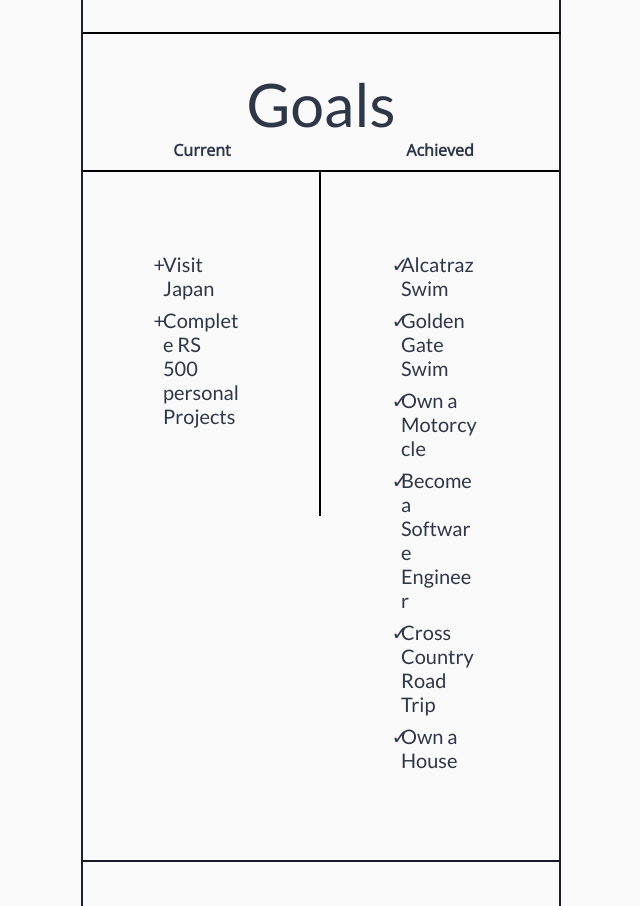
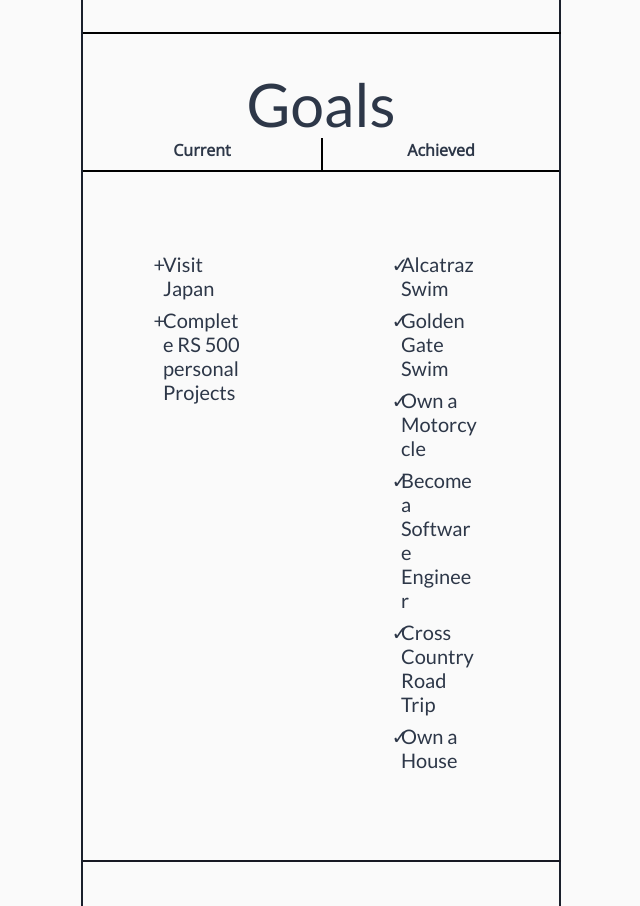
Before and after one commit to snesjhon/world, a Next.js app: page / in a window 1280 px wide. Shown: the part 5260-6166 px from the top of the page, without its empty margins (319-959 px from the left). Built offline with nearby package versions, Linux system fonts and the light colour scheme.

Commit message:
feat: change the border from right to left

```diff
--- a/components/Goals.tsx
+++ b/components/Goals.tsx
@@ -44,7 +44,6 @@ function Goals(): JSX.Element {
           <Box
             py={{ sm: 2, md: 20 }}
             px={20}
-            borderRight={{ md: "2px solid black" }}
             position="relative"
           >
             {goals.map((e) => (
@@ -68,6 +67,7 @@ function Goals(): JSX.Element {
             textAlign="center"
             fontWeight="bold"
             borderBottom={{ base: 0, md: "2px solid black" }}
+            borderLeft={{ md: "2px solid black" }}
             pb={2}
           >
             Achieved
```
